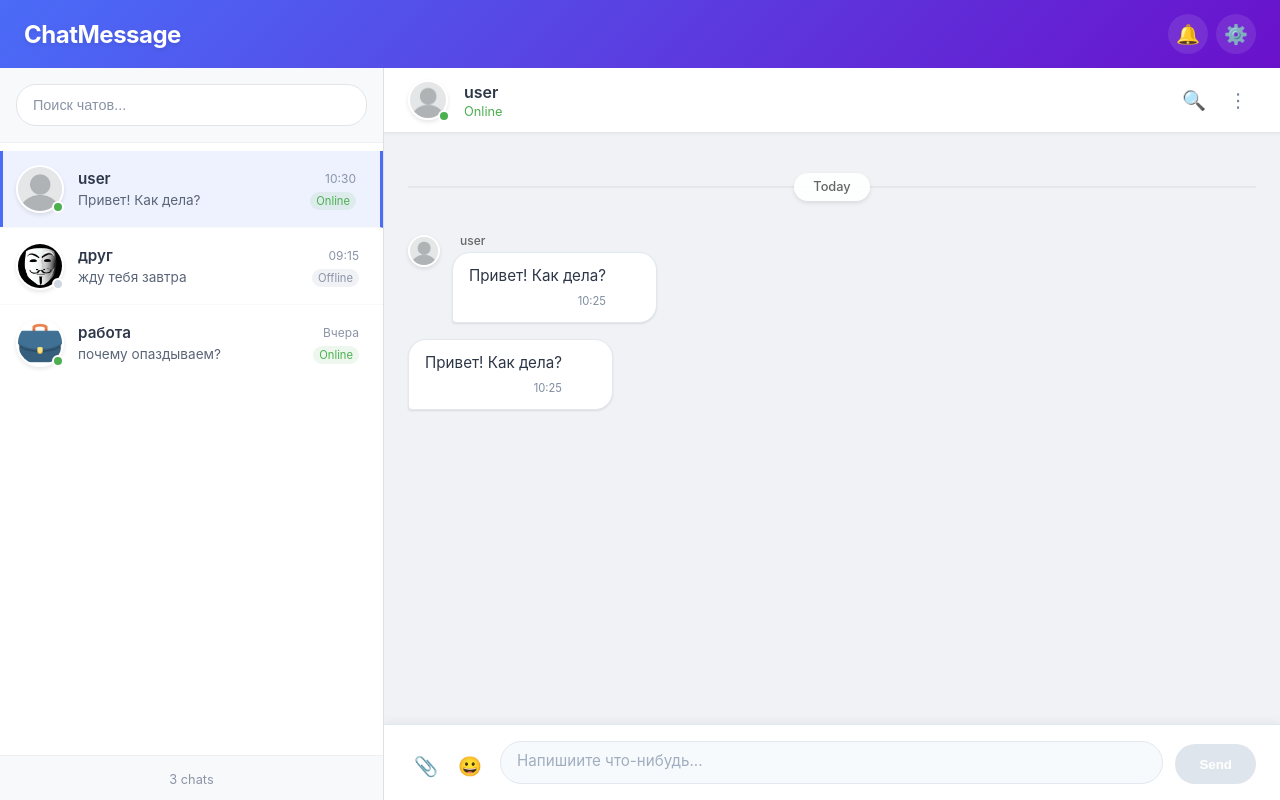
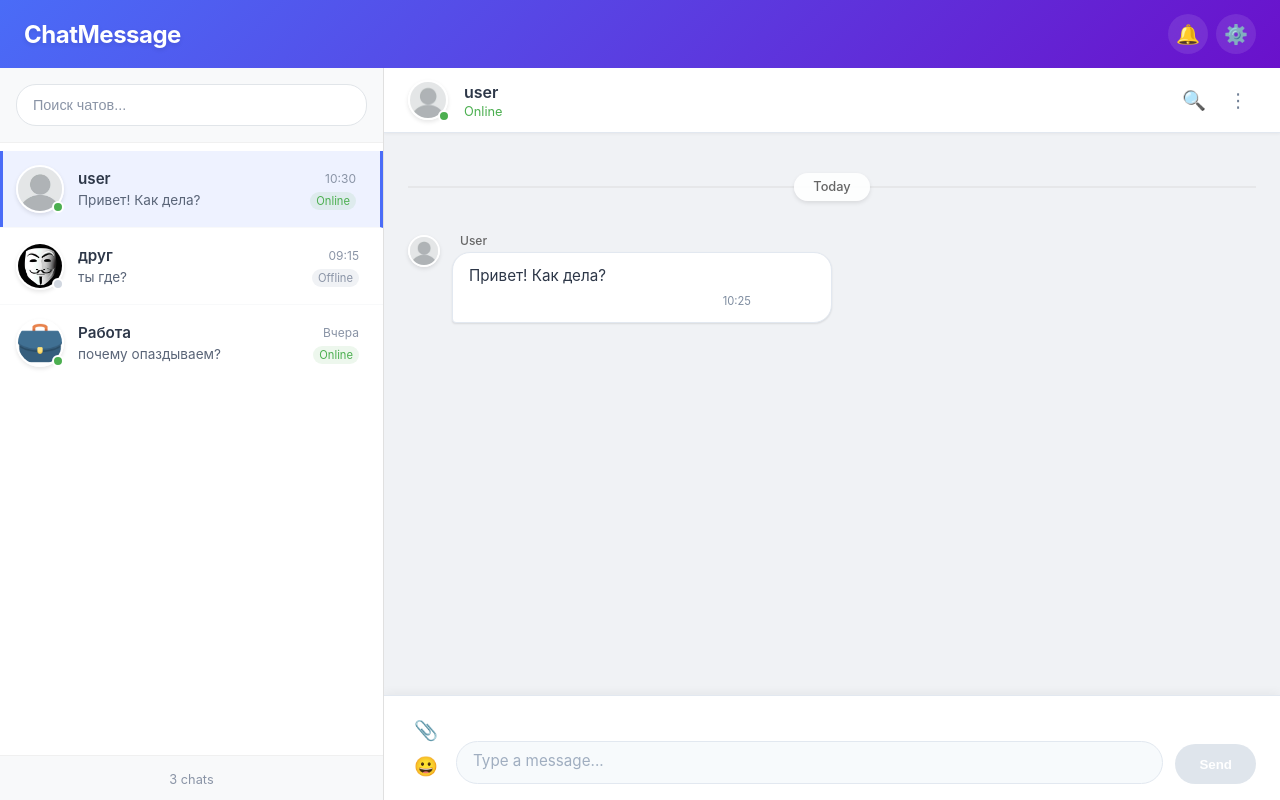
Before and after one commit to anonymous-proger/diplomChatApp, an Angular app in the folder diplom/diplomm/: page / in a window 1280 px wide. Built offline with nearby package versions, Linux system fonts and the light colour scheme.

Commit message:
reply_fix

```diff
--- a/diplom/diplomm/src/app/chat-window/chat-window.component.css
+++ b/diplom/diplomm/src/app/chat-window/chat-window.component.css
@@ -134,8 +134,20 @@
     background-color: #f7fafc;
     color: #4a5568;
   }
+
+  &.emoji-toggle {
+    &.active {
+      background-color: #4a6cf7;
+      color: white;
+
+      &:hover {
+        background-color: #3a5ce5;
+      }
+    }
+  }
 }
 
+/* Область сообщений */
 .messages-container {
   flex: 1;
   overflow-y: auto;
@@ -180,6 +192,7 @@
   }
 }
 
+/* Все сообщения выравниваем по левой стороне */
 .message-wrapper {
   display: flex;
   align-items: flex-start;
@@ -193,6 +206,7 @@
     align-items: flex-start;
   }
 
+  /* Выделение активного сообщения */
   &.active {
     .message-bubble {
       box-shadow: 0 2px 12px rgba(0, 0, 0, 0.2);
@@ -203,6 +217,7 @@
     }
   }
 
+  /* Анимация удаления */
   &.deleting {
     opacity: 0;
     transform: translateX(-20px);
@@ -212,6 +227,7 @@
   }
 }
 
+/* Аватар для входящих сообщений */
 .message-avatar {
   width: 32px;
   height: 32px;
@@ -230,6 +246,7 @@
   }
 }
 
+/* Пустой блок для выравнивания сообщений пользователя */
 .avatar-placeholder {
   width: 32px;
   height: 32px;
@@ -260,16 +277,18 @@
 
 .message-bubble {
   padding: 0.75rem 1rem 0.75rem 1rem;
+  padding-right: 80px; /* Больше места для кнопок действий */
   border-radius: 18px;
-  position: relative;
+  position: relative; /* Для позиционирования кнопок действий */
   word-wrap: break-word;
   overflow-wrap: break-word;
   box-shadow: 0 1px 2px rgba(0, 0, 0, 0.1);
   line-height: 1.4;
-  max-width: fit-content;
+  width: 100%; /* Занимаем всю доступную ширину */
   transition: all 0.2s ease;
 }
 
+/* Сообщения собеседника - белые, слева */
 :not(.outgoing) .message-bubble {
   background-color: white;
   color: #2d3748;
@@ -278,13 +297,13 @@
   border-top-right-radius: 18px;
   border-bottom-right-radius: 18px;
   border: 1px solid #e2e8f0;
-  padding-right: 50px;
 
   .message-time {
     color: #718096;
   }
 }
 
+/* Сообщения пользователя - синие, тоже слева */
 .outgoing .message-bubble {
   background-color: #4a6cf7;
   color: white;
@@ -293,8 +312,8 @@
   border-top-right-radius: 18px;
   border-bottom-right-radius: 18px;
   box-shadow: 0 1px 2px rgba(74, 108, 247, 0.2);
-  margin-left: 44px;
-  padding-right: 50px;
+  margin-left: 44px; /* Отступ для выравнивания с сообщениями собеседника */
+
   .message-time {
     color: rgba(255, 255, 255, 0.9);
   }
@@ -326,12 +345,33 @@
   color: rgba(255, 255, 255, 0.9);
 }
 
-/* Кнопка удаления внутри сообщения */
-.delete-btn {
+/* Блок с кнопками действий внутри сообщения */
+.message-actions {
   position: absolute;
-  right: 10px;
+  right: -70px; /* Размещаем справа от сообщения */
   top: 50%;
   transform: translateY(-50%);
+  display: flex;
+  gap: 0.25rem;
+  opacity: 0;
+  animation: slideInActions 0.2s ease forwards;
+  z-index: 10;
+}
+
+@keyframes slideInActions {
+  from {
+    opacity: 0;
+    transform: translateY(-50%) translateX(10px);
+  }
+  to {
+    opacity: 1;
+    transform: translateY(-50%) translateX(0);
+  }
+}
+
+/* Кнопки действий */
+.action-btn {
+  &.delete-action-btn {
     background-color: #ff4757;
     color: white;
     border: none;
@@ -342,35 +382,45 @@
     display: flex;
     align-items: center;
     justify-content: center;
-  font-size: 1.1rem;
+    font-size: 1rem;
     transition: all 0.2s ease;
     box-shadow: 0 2px 8px rgba(255, 71, 87, 0.3);
-  z-index: 5;
-  opacity: 0;
-  animation: slideIn 0.2s ease forwards;
 
     &:hover {
       background-color: #ff3742;
-    transform: translateY(-50%) scale(1.05);
+      transform: scale(1.05);
       box-shadow: 0 4px 12px rgba(255, 71, 87, 0.4);
+    }
+  }
+
+  &.reply-action-btn {
+    background-color: #4a6cf7;
+    color: white;
+    border: none;
+    width: 30px;
+    height: 30px;
+    border-radius: 8px;
+    cursor: pointer;
+    display: flex;
+    align-items: center;
+    justify-content: center;
+    font-size: 1rem;
+    transition: all 0.2s ease;
+    box-shadow: 0 2px 8px rgba(74, 108, 247, 0.3);
+
+    &:hover {
+      background-color: #3a5ce5;
+      transform: scale(1.05);
+      box-shadow: 0 4px 12px rgba(74, 108, 247, 0.4);
+    }
   }
 
   &:active {
-    transform: translateY(-50%) scale(0.95);
+    transform: scale(0.95);
   }
 }
 
-@keyframes slideIn {
-  from {
-    opacity: 0;
-    transform: translateY(-50%) translateX(10px);
-  }
-  to {
-    opacity: 1;
-    transform: translateY(-50%) translateX(0);
-  }
-}
-
+/* При наведении на сообщение */
 .message-wrapper:hover {
   .message-bubble {
     box-shadow: 0 2px 8px rgba(0, 0, 0, 0.15);
@@ -392,43 +442,6 @@
   flex-shrink: 0;
   box-shadow: 0 -2px 10px rgba(0, 0, 0, 0.05);
   position: relative;
-}
-
-.input-actions {
-  display: flex;
-  gap: 0.5rem;
-}
-
-.action-btn {
-  background: none;
-  border: none;
-  font-size: 1.2rem;
-  cursor: pointer;
-  padding: 0.5rem;
-  border-radius: 50%;
-  color: #718096;
-  transition: all 0.2s ease;
-  width: 36px;
-  height: 36px;
-  display: flex;
-  align-items: center;
-  justify-content: center;
-
-  &:hover {
-    background-color: #f7fafc;
-    color: #4a5568;
-  }
-
-  &.emoji-toggle {
-    &.active {
-      background-color: #4a6cf7;
-      color: white;
-
-      &:hover {
-        background-color: #3a5ce5;
-      }
-    }
-  }
 }
 
 .input-wrapper {
@@ -514,3 +527,51 @@
 .messages-container::-webkit-scrollbar-thumb:hover {
   background: #a8a8a8;
 }
+
+@media (max-width: 768px) {
+  .message {
+    max-width: 75%;
+
+    &.with-avatar {
+      max-width: calc(75% - 44px);
+    }
+  }
+
+  .outgoing .message-bubble {
+    margin-left: 20px;
+  }
+
+  .message-actions {
+    right: -60px;
+  }
+}
+
+@media (max-width: 480px) {
+  .message {
+    max-width: 85%;
+
+    &.with-avatar {
+      max-width: calc(85% - 44px);
+    }
+  }
+
+  .outgoing .message-bubble {
+    margin-left: 10px;
+  }
+
+  .message-bubble {
+    padding: 0.6rem 0.8rem 0.6rem 0.8rem;
+    padding-right: 70px;
+  }
+
+  .message-actions {
+    right: -50px;
+    gap: 0.125rem;
+
+    .action-btn {
+      width: 25px;
+      height: 25px;
+      font-size: 0.9rem;
+    }
+  }
+}
--- a/diplom/diplomm/src/app/chat-window/chat-window.component.html
+++ b/diplom/diplomm/src/app/chat-window/chat-window.component.html
@@ -1,5 +1,4 @@
 <div class="chat-window" *ngIf="selectedChat;">
-  <!-- Заголовок чата -->
   <div class="chat-header">
     <div class="chat-info">
       <div class="avatar-container">
@@ -33,7 +32,6 @@
         <span>{{ isTodayMessage(messages[0].time) ? 'Today' : 'Yesterday' }}</span>
       </div>
 
-      <!-- Сообщения -->
       <div *ngFor="let message of messages; let i = index"
            class="message-wrapper"
            [class.outgoing]="message.isOutgoing"
@@ -54,28 +52,39 @@
           </div>
 
           <div class="message-bubble">
+            <app-message-reply
+              *ngIf="message.replyTo"
+              [replyTo]="message.replyTo"
+            ></app-message-reply>
+
             <p class="message-text">{{ message.text }}</p>
+
             <div class="message-footer">
               <span class="message-time">{{ getMessageTime(message.time) }}</span>
 
+              <span class="message-status" *ngIf="message.isOutgoing">
+                {{ message.status === 'read' ? '✓✓' :
+                   message.status === 'delivered' ? '✓✓' : '✓' }}
+              </span>
             </div>
 
+            <div class="message-actions" *ngIf="shouldShowActions(message.id || '')">
               <button
-              class="delete-btn"
-              *ngIf="shouldShowDeleteButton(message.id || '')"
+                class="action-btn delete-action-btn"
                 (click)="deleteMessage(message.id || '', $event)"
                 title="Delete message"
               >
                 🗑️
               </button>
 
-            <!-- <button
+              <button
                 class="action-btn reply-action-btn"
                 (click)="startReply(message, $event)"
-              title="Reply to message"
+                title="Ответ на сообщение"
               >
                 ↩️
-            </button> -->
+              </button>
+            </div>
           </div>
         </div>
       </div>
@@ -83,6 +92,13 @@
   </div>
 
   <div class="message-input-container">
+    <app-reply-preview
+      *ngIf="replyState?.isReplying"
+      [replyTo]="replyState?.replyTo"
+      [originalMessageId]="replyState?.originalMessageId"
+      (cancel)="cancelReply()"
+    ></app-reply-preview>
+
     <div class="input-actions">
       <button class="action-btn" title="Attach file">
         📎
@@ -100,7 +116,7 @@
     <div class="input-wrapper">
       <textarea
         class="message-input"
-        placeholder="Напишиите что-нибудь..."
+        placeholder="Type a message..."
         [(ngModel)]="newMessage"
         (keydown)="onKeyPress($event)"
         rows="1"
@@ -117,7 +133,6 @@
     </button>
   </div>
 
-  <!-- Панель эмодзи -->
   <app-emoji-panel
     *ngIf="showEmojiPanel"
     (emojiSelected)="onEmojiSelected($event)"
--- a/diplom/diplomm/src/app/chat-window/chat-window.component.ts
+++ b/diplom/diplomm/src/app/chat-window/chat-window.component.ts
@@ -1,7 +1,8 @@
 import { Component, OnInit, OnDestroy, ElementRef, ViewChild, AfterViewChecked, HostListener } from '@angular/core';
 import { Subscription } from 'rxjs';
 import { ChatService } from '../services/chat.service';
-import { Chat, Message } from '../models/chat.model';
+import { ReplyService } from '../services/reply.service';
+import { Chat, Message, ReplyMessage } from '../models/chat.model';
 
 @Component({
   selector: 'app-chat-window',
@@ -16,15 +17,20 @@ export class ChatWindowComponent implements OnInit, OnDestroy, AfterViewChecked
   messages: Message[] = [];
   newMessage: string = '';
 
-  clickedMessageId: string | null = null;
+  activeMessageId: string | null = null;
   deletingMessageId: string | null = null;
 
   showEmojiPanel: boolean = false;
 
+  replyState: any = null;
+
   private subscriptions: Subscription = new Subscription();
   private shouldScrollToBottom = false;
 
-  constructor(private chatService: ChatService) {}
+  constructor(
+    private chatService: ChatService,
+    private replyService: ReplyService
+  ) {}
 
   ngOnInit(): void {
     const chatSub = this.chatService.selectedChat$.subscribe(chat => {
@@ -34,10 +40,22 @@ export class ChatWindowComponent implements OnInit, OnDestroy, AfterViewChecked
         this.shouldScrollToBottom = true;
         this.resetMessageStates();
         this.closeEmojiPanel();
+        this.replyService.cancelReply();
+      }
+    });
+
+    const replySub = this.replyService.replyState$.subscribe(state => {
+      this.replyState = state;
+
+      if (state.isReplying && this.messageInput) {
+        setTimeout(() => {
+          this.messageInput.nativeElement.focus();
+        }, 100);
       }
     });
 
     this.subscriptions.add(chatSub);
+    this.subscriptions.add(replySub);
   }
 
   ngAfterViewChecked(): void {
@@ -56,10 +74,10 @@ export class ChatWindowComponent implements OnInit, OnDestroy, AfterViewChecked
     const target = event.target as HTMLElement;
 
     const isMessageClick = target.closest('.message-wrapper');
-    const isDeleteButton = target.closest('.delete-btn');
+    const isActionButton = target.closest('.action-btn');
 
-    if (!isMessageClick && !isDeleteButton) {
-      this.clickedMessageId = null;
+    if (!isMessageClick && !isActionButton) {
+      this.activeMessageId = null;
     }
 
     const isEmojiButton = target.closest('.emoji-btn');
@@ -74,12 +92,26 @@ export class ChatWindowComponent implements OnInit, OnDestroy, AfterViewChecked
   sendMessage(): void {
     if (!this.newMessage.trim() || !this.selectedChat) return;
 
-    this.chatService.sendMessage(this.selectedChat.id, this.newMessage);
+    const replyState = this.replyService.getCurrentState();
+    let replyTo: ReplyMessage | undefined = undefined;
+
+    if (replyState.isReplying && replyState.replyTo) {
+      replyTo = {
+        id: replyState.originalMessageId || '',
+        senderName: replyState.replyTo.senderName,
+        text: replyState.replyTo.text,
+        isOutgoing: replyState.replyTo.isOutgoing,
+        preview: replyState.replyTo.preview || this.getTextPreview(replyState.replyTo.text)
+      };
+    }
+
+    this.chatService.sendMessage(this.selectedChat.id, this.newMessage, replyTo);
     this.messages = this.chatService.getMessages(this.selectedChat.id);
     this.newMessage = '';
     this.shouldScrollToBottom = true;
     this.resetMessageStates();
     this.closeEmojiPanel();
+    this.replyService.completeReply();
   }
 
   onKeyPress(event: KeyboardEvent): void {
@@ -130,17 +162,22 @@ export class ChatWindowComponent implements OnInit, OnDestroy, AfterViewChecked
 
   onMessageClick(messageId: string, event: MouseEvent): void {
     event.stopPropagation();
+
     if (this.deletingMessageId === messageId) {
       return;
     }
 
-    if (this.clickedMessageId === messageId) {
-      this.clickedMessageId = null;
+    if (this.activeMessageId === messageId) {
+      this.activeMessageId = null;
     } else {
-      this.clickedMessageId = messageId;
+      this.activeMessageId = messageId;
     }
 
     this.closeEmojiPanel();
+  }
+
+  shouldShowActions(messageId: string): boolean {
+    return this.activeMessageId === messageId && this.deletingMessageId !== messageId;
   }
 
   deleteMessage(messageId: string, event: MouseEvent): void {
@@ -154,17 +191,40 @@ export class ChatWindowComponent implements OnInit, OnDestroy, AfterViewChecked
       this.chatService.deleteMessage(this.selectedChat!.id, messageId);
       this.messages = this.chatService.getMessages(this.selectedChat!.id);
       this.deletingMessageId = null;
-      this.clickedMessageId = null;
+      this.activeMessageId = null;
     }, 300);
   }
 
-  private resetMessageStates(): void {
-    this.clickedMessageId = null;
-    this.deletingMessageId = null;
+  startReply(message: Message, event: MouseEvent): void {
+    event.stopPropagation();
+
+    if (!message.id) return;
+
+    const replyTo: ReplyMessage = {
+      id: message.id,
+      senderName: message.senderName || this.selectedChat?.name || 'Unknown',
+      text: message.text,
+      isOutgoing: message.isOutgoing,
+      preview: this.getTextPreview(message.text)
+    };
+
+    this.replyService.startReply(replyTo, message.id);
+    this.activeMessageId = null;
+
+    setTimeout(() => {
+      if (this.messageInput) {
+        this.messageInput.nativeElement.focus();
+      }
+    }, 100);
   }
 
-  shouldShowDeleteButton(messageId: string): boolean {
-    return this.clickedMessageId === messageId && this.deletingMessageId !== messageId;
+  cancelReply(): void {
+    this.replyService.cancelReply();
+  }
+
+  private resetMessageStates(): void {
+    this.activeMessageId = null;
+    this.deletingMessageId = null;
   }
 
   getMessageClass(messageId: string): string {
@@ -175,7 +235,7 @@ export class ChatWindowComponent implements OnInit, OnDestroy, AfterViewChecked
   }
 
   isMessageActive(messageId: string): boolean {
-    return this.clickedMessageId === messageId;
+    return this.activeMessageId === messageId;
   }
 
   toggleEmojiPanel(event: MouseEvent): void {
@@ -207,4 +267,11 @@ export class ChatWindowComponent implements OnInit, OnDestroy, AfterViewChecked
       this.messageInput.nativeElement.focus();
     }
   }
+
+  private getTextPreview(text: string, maxLength: number = 100): string {
+    if (text.length <= maxLength) {
+      return text;
+    }
+    return text.substring(0, maxLength) + '...';
+  }
 }
--- a/diplom/diplomm/src/app/services/chat.service.ts
+++ b/diplom/diplomm/src/app/services/chat.service.ts
@@ -1,6 +1,6 @@
 import { Injectable } from '@angular/core';
 import { BehaviorSubject } from 'rxjs';
-import { Chat, Message } from '../models/chat.model';
+import { Chat, Message, ReplyMessage } from '../models/chat.model';
 
 @Injectable({
   providedIn: 'root'
@@ -19,7 +19,7 @@ export class ChatService {
     {
       id: '2',
       name: 'друг',
-      lastMessage: 'жду тебя завтра',
+      lastMessage: 'ты где?',
       time: '09:15',
       unread: 0,
       avatar: 'assets/images/friend.png',
@@ -27,7 +27,7 @@ export class ChatService {
     },
     {
       id: '3',
-      name: 'работа',
+      name: 'Работа',
       lastMessage: 'почему опаздываем?',
       time: 'Вчера',
       unread: 0,
@@ -38,15 +38,19 @@ export class ChatService {
 
   private messages: { [chatId: string]: Message[] } = {
     '1': [
-      { id: '1_1', text: 'Привет! Как дела?', time: '10:25', isOutgoing: false, senderName: 'user' },
-       { id: '1_2', text: 'Привет! Как дела?', time: '10:25', isOutgoing: false, senderName: 'user' },
+      {
+        id: '1_1',
+        text: 'Привет! Как дела?',
+        time: '10:25',
+        isOutgoing: false,
+        senderName: 'User'
+      },
     ],
     '2': [
-      { id: '2_1', text: 'жду тебя завтра', time: '09:10', isOutgoing: true },
 
     ],
     '3': [
-      { id: '3_1', text: 'почему опаздываем?', time: 'Вчера, 10:00', isOutgoing: false, senderName: 'работа' },
+
     ]
   };
 
@@ -77,7 +81,7 @@ export class ChatService {
     return this.messages[chatId] || [];
   }
 
-  sendMessage(chatId: string, text: string): void {
+  sendMessage(chatId: string, text: string, replyTo?: ReplyMessage): void {
     if (!this.messages[chatId]) {
       this.messages[chatId] = [];
     }
@@ -87,7 +91,8 @@ export class ChatService {
       text,
       time: new Date().toLocaleTimeString([], { hour: '2-digit', minute: '2-digit' }),
       isOutgoing: true,
-      status: 'sent'
+      status: 'sent',
+      replyTo: replyTo
     };
 
     this.messages[chatId].push(newMessage);
@@ -100,7 +105,6 @@ export class ChatService {
     }
   }
 
-  // Удаление сообщения
   deleteMessage(chatId: string, messageId: string): void {
     if (!this.messages[chatId]) return;
 
```
Also changed, not shown: diplom/diplomm/src/app/app.module.ts (line endings or trailing spaces), diplom/diplomm/src/app/models/chat.model.ts (line endings or trailing spaces), diplom/diplomm/src/app/services/reply.service.ts (line endings or trailing spaces). Lines whose indentation alone changed are shown as unchanged.
